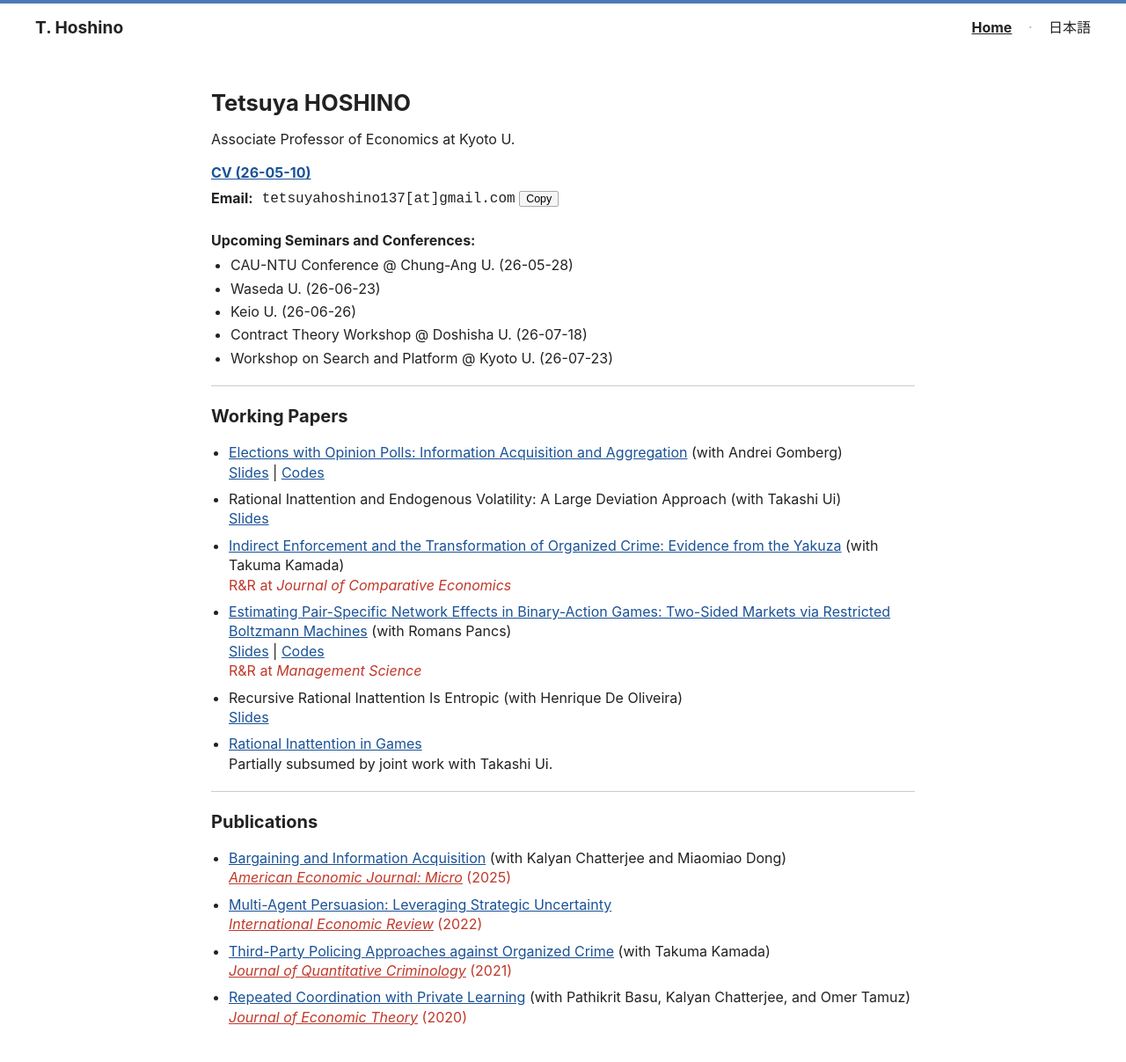
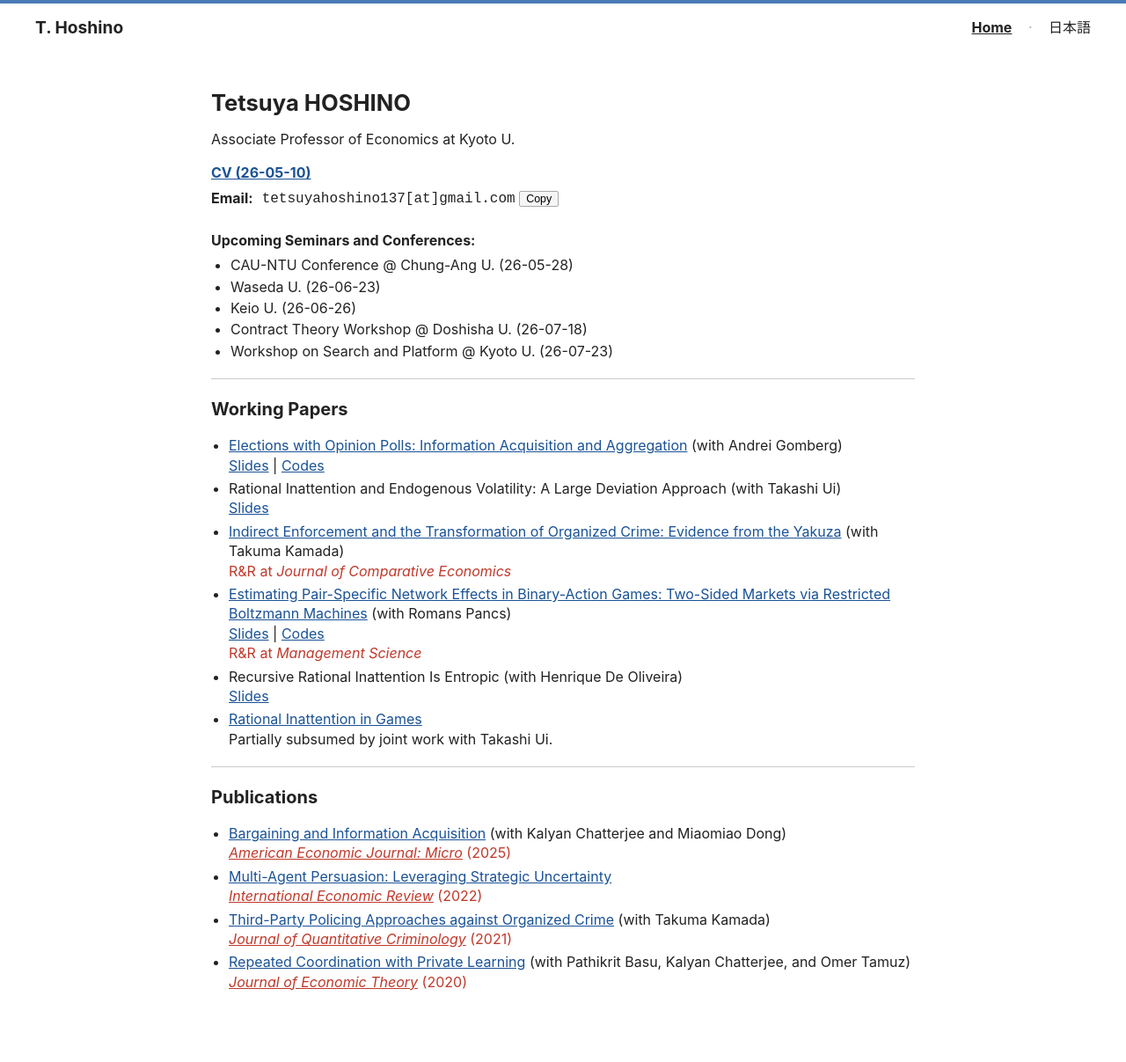
Before and after one commit to tetsuyahoshino137/tetsuyahoshino137.github.io, a Jekyll site: the page built from index.md, in a window 1280 px wide. Shown: the whole page at 88% size. Built offline with Jekyll 4.4.1, drawn with Linux system fonts in a browser that asks for light colours; after the commit the page ends 1167 px from its top, so only the background shows below that.

Commit message:
Adjust margin spacing for lists in default layout
Reduced margin spacing for upcoming list items and markdown lists.

```diff
--- a/_layouts/default.html
+++ b/_layouts/default.html
@@ -115,7 +115,7 @@
 
     .upcoming-list li {
       display: list-item;
-      margin: 0 0 4px 0;
+      margin: 0 0 2px 0;
     }
 
     /* Divider */
@@ -137,7 +137,7 @@
 
     /* Tighten markdown list spacing in Working Papers / Publications */
     main li {
-      margin-bottom: 8px;
+      margin-bottom: 4px;
     }
 
     main li p {
```
